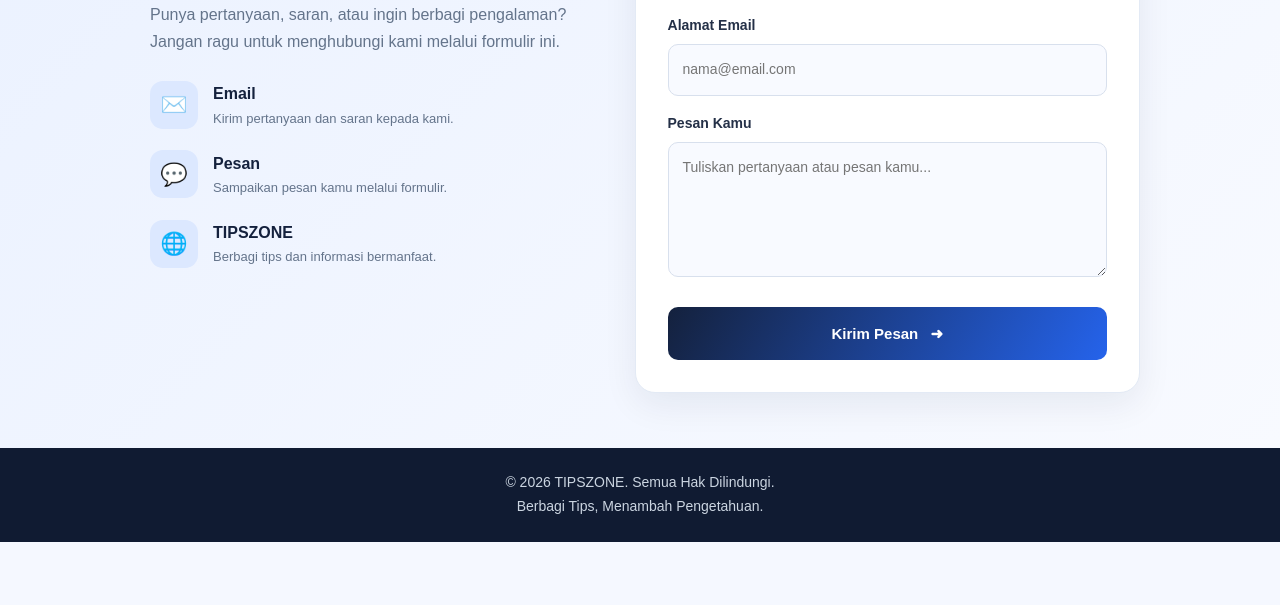
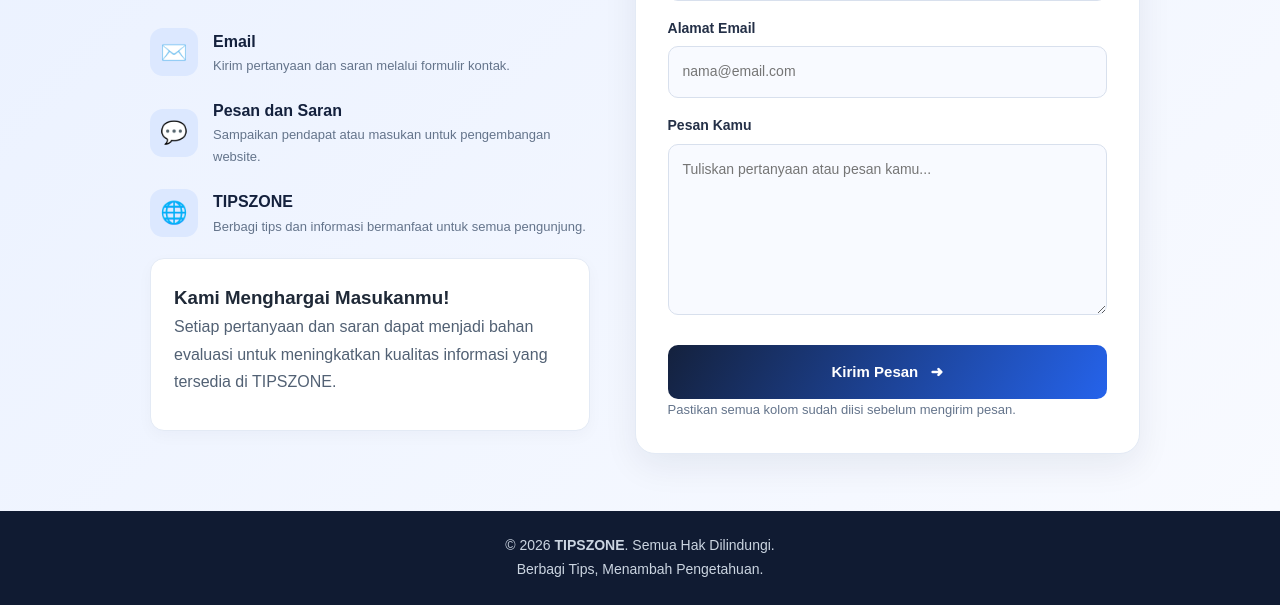
Before and after one commit to rinarin12/TIPSZONE, a plain HTML site: page kontak.html in a window 1280 px wide. Shown: the part 338-943 px from the top of the page. Before the commit the page ends 880 px from the top, so only its background shows below. Drawn offline with Linux system fonts and the light colour scheme.

Commit message:
Update kontak.html

```diff
--- a/kontak.html
+++ b/kontak.html
@@ -1,122 +1,292 @@
+
 <!DOCTYPE html>
 <html lang="id">
+
 <head>
     <meta charset="UTF-8">
     <meta name="viewport" content="width=device-width, initial-scale=1.0">
-  <title>Kontak - TIPSZONE</title>
+
+    <meta name="description" content="Hubungi TIPSZONE untuk mengirim pertanyaan, saran, dan masukan mengenai informasi yang tersedia di website.">
+
+    <title>Kontak Kami | TIPSZONE</title>
+
     <link rel="stylesheet" href="style.css">
 </head>
+
 <body>
 
-  <!-- HEADER -->
+    <!-- =================================
+         HEADER DAN NAVIGASI
+    ================================== -->
+
     <header>
         <div class="wrap nav">
-      <a href="index.html" class="brand">TIPSZONE</a>
 
-      <nav>
+            <a href="index.html" class="brand">
+                TIPSZONE.
+            </a>
+
+            <!-- Tombol Menu HP -->
+            <button
+                id="menuToggle"
+                type="button"
+                aria-label="Buka menu"
+                aria-expanded="false">
+                ☰
+            </button>
+
+            <!-- Navigasi -->
+            <nav id="navMenu">
+
                 <a href="index.html">Beranda</a>
+
                 <a href="komputer.html">Tips Komputer</a>
+
                 <a href="belajar.html">Tips Belajar</a>
+
                 <a href="kehidupan.html">Tips Kehidupan</a>
+
                 <a href="tentang.html">Tentang Kami</a>
-        <a href="kontak.html" class="active">Kontak</a>
+
+                <a href="kontak.html" class="active">
+                    Kontak
+                </a>
+
             </nav>
 
-      <button id="themeToggle" type="button">🌙</button>
+            <!-- Mode Gelap -->
+            <button id="themeToggle" type="button">
+                Mode Gelap
+            </button>
+
         </div>
     </header>
 
-  <!-- KONTEN KONTAK -->
+
+    <!-- =================================
+         KONTEN KONTAK
+    ================================== -->
+
     <main class="contact-section">
+
         <div class="contact-container">
 
-      <!-- INFORMASI -->
-      <div class="contact-info">
-        <span class="contact-label">HUBUNGI KAMI</span>
 
-        <h1>Ada Pertanyaan?</h1>
+            <!-- INFORMASI KONTAK -->
+
+            <section class="contact-info">
+
+                <span class="contact-label">
+                    HUBUNGI KAMI
+                </span>
+
+                <h1>
+                    Ada Pertanyaan?
+                </h1>
 
                 <p>
-          Punya pertanyaan, saran, atau ingin berbagi pengalaman?
-          Jangan ragu untuk menghubungi kami melalui formulir ini.
+                    Punya pertanyaan, saran, atau ingin
+                    memberikan masukan mengenai website
+                    TIPSZONE? Jangan ragu untuk menghubungi
+                    kami melalui formulir yang tersedia.
                 </p>
 
+
+                <!-- INFORMASI 1 -->
+
                 <div class="contact-detail">
-          <div class="contact-icon">✉️</div>
-          <div>
-            <h3>Email</h3>
-            <p>Kirim pertanyaan dan saran kepada kami.</p>
-          </div>
+
+                    <div class="contact-icon">
+                        ✉️
                     </div>
 
-        <div class="contact-detail">
-          <div class="contact-icon">💬</div>
                     <div>
-            <h3>Pesan</h3>
-            <p>Sampaikan pesan kamu melalui formulir.</p>
-          </div>
+                        <h3>
+                            Email
+                        </h3>
+
+                        <p>
+                            Kirim pertanyaan dan saran
+                            melalui formulir kontak.
+                        </p>
                     </div>
 
-        <div class="contact-detail">
-          <div class="contact-icon">🌐</div>
-          <div>
-            <h3>TIPSZONE</h3>
-            <p>Berbagi tips dan informasi bermanfaat.</p>
-          </div>
-        </div>
                 </div>
 
-      <!-- FORMULIR -->
-      <div class="contact-form">
-        <h2>Kirim Pesan</h2>
+
+                <!-- INFORMASI 2 -->
+
+                <div class="contact-detail">
+
+                    <div class="contact-icon">
+                        💬
+                    </div>
+
+                    <div>
+                        <h3>
+                            Pesan dan Saran
+                        </h3>
+
+                        <p>
+                            Sampaikan pendapat atau masukan
+                            untuk pengembangan website.
+                        </p>
+                    </div>
+
+                </div>
+
+
+                <!-- INFORMASI 3 -->
+
+                <div class="contact-detail">
+
+                    <div class="contact-icon">
+                        🌐
+                    </div>
+
+                    <div>
+                        <h3>
+                            TIPSZONE
+                        </h3>
+
+                        <p>
+                            Berbagi tips dan informasi
+                            bermanfaat untuk semua pengunjung.
+                        </p>
+                    </div>
+
+                </div>
+
+
+                <!-- INFORMASI TAMBAHAN -->
+
+                <div class="panel">
+
+                    <h3>
+                        Kami Menghargai Masukanmu!
+                    </h3>
+
+                    <p>
+                        Setiap pertanyaan dan saran dapat
+                        menjadi bahan evaluasi untuk
+                        meningkatkan kualitas informasi
+                        yang tersedia di TIPSZONE.
+                    </p>
+
+                </div>
+
+            </section>
+
+
+            <!-- FORMULIR KONTAK -->
+
+            <section class="contact-form">
+
+                <h2>
+                    Kirim Pesan
+                </h2>
 
                 <p class="form-description">
-          Isi formulir berikut dengan lengkap.
+                    Silakan isi formulir berikut dengan
+                    informasi yang sesuai.
                 </p>
 
-        <form action="https://formspree.io/f/xppddaen" method="POST">
 
-          <label for="nama">Nama Lengkap</label>
+                <form
+                    action="https://formspree.io/f/xppddaen"
+                    method="POST">
+
+                    <!-- NAMA -->
+
+                    <label for="nama">
+                        Nama Lengkap
+                    </label>
+
                     <input
                         type="text"
                         id="nama"
                         name="nama"
                         placeholder="Masukkan nama kamu"
+                        autocomplete="name"
                         required
                     >
 
-          <label for="email">Alamat Email</label>
+
+                    <!-- EMAIL -->
+
+                    <label for="email">
+                        Alamat Email
+                    </label>
+
                     <input
                         type="email"
                         id="email"
                         name="email"
                         placeholder="nama@email.com"
+                        autocomplete="email"
                         required
                     >
 
-          <label for="pesan">Pesan Kamu</label>
+
+                    <!-- PESAN -->
+
+                    <label for="pesan">
+                        Pesan Kamu
+                    </label>
+
                     <textarea
                         id="pesan"
                         name="pesan"
                         placeholder="Tuliskan pertanyaan atau pesan kamu..."
+                        rows="6"
                         required
                     ></textarea>
 
-          <button type="submit" class="contact-button">
-            Kirim Pesan <span>➜</span>
+
+                    <!-- TOMBOL KIRIM -->
+
+                    <button
+                        type="submit"
+                        class="contact-button">
+
+                        Kirim Pesan
+                        <span>➜</span>
+
                     </button>
 
+                    <p class="muted">
+                        Pastikan semua kolom sudah diisi
+                        sebelum mengirim pesan.
+                    </p>
+
                 </form>
+
+            </section>
+
         </div>
 
-    </div>
     </main>
 
-  <!-- FOOTER -->
+
+    <!-- =================================
+         FOOTER
+    ================================== -->
+
     <footer>
-    <p>&copy; 2026 TIPSZONE. Semua Hak Dilindungi.</p>
-    <p>Berbagi Tips, Menambah Pengetahuan.</p>
+
+        <p>
+            © 2026 <strong>TIPSZONE</strong>.
+            Semua Hak Dilindungi.
+        </p>
+
+        <p>
+            Berbagi Tips, Menambah Pengetahuan.
+        </p>
+
     </footer>
+
+
+    <!-- JAVASCRIPT -->
 
     <script src="script.js"></script>
 
```
Lines whose indentation alone changed are shown as unchanged.
